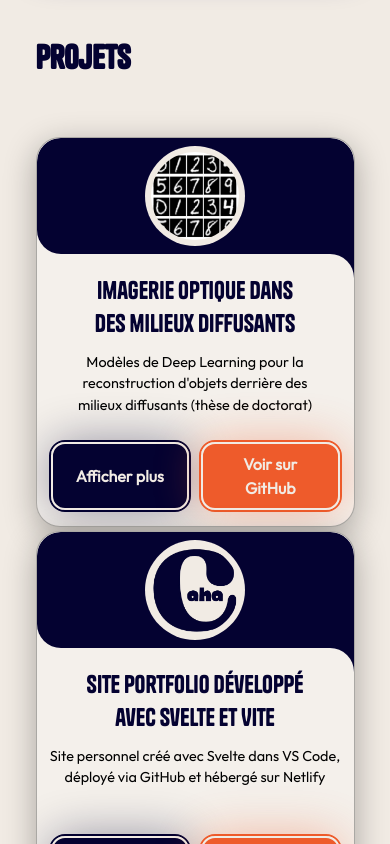
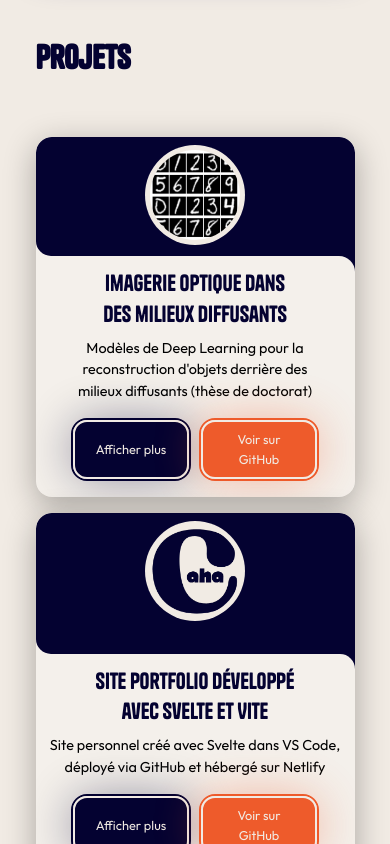
Before and after one commit to cesaraha/personal-website, a SvelteKit app: page / in a window 390 px wide. Shown: the part 3540-4384 px from the top of the page. Built offline with nearby package versions, Linux system fonts and the light colour scheme.

Commit message:
Update Cards.svelte
Made changes in responsiveness, appearance, spaces, etc

```diff
--- a/src/components/Cards.svelte
+++ b/src/components/Cards.svelte
@@ -79,7 +79,6 @@
 			closeModal();
 		}
 	}
-
 </script>
 
 <svelte:window on:keydown={handleKeydown} />
@@ -352,13 +351,21 @@
 		tabindex="-1"
 	>
 		<div class="modal-content">
-    <button
-      class="modal-close"
-      on:click={closeModal}
-      aria-label="Close modal"
+			<button class="modal-close" on:click={closeModal} aria-label="Close modal">
+				<svg
+					width="24"
+					height="24"
+					viewBox="0 0 24 24"
+					fill="none"
+					xmlns="http://www.w3.org/2000/svg"
 				>
-      <svg width="24" height="24" viewBox="0 0 24 24" fill="none" xmlns="http://www.w3.org/2000/svg">
-        <path d="M18 6L6 18M6 6L18 18" stroke="currentColor" stroke-width="2" stroke-linecap="round" stroke-linejoin="round"/>
+					<path
+						d="M18 6L6 18M6 6L18 18"
+						stroke="currentColor"
+						stroke-width="2"
+						stroke-linecap="round"
+						stroke-linejoin="round"
+					/>
 				</svg>
 			</button>
 
@@ -383,35 +390,36 @@
 		flex-wrap: wrap;
 		justify-content: center;
 		align-items: stretch;
-		gap: var(--spacing3);
+		gap: clamp(var(--spacing2), 3vw, var(--spacing3));
 	}
+
 	.card-group,
 	.card > * {
 		flex: 1;
-		min-width: 250px;
+		width: 100%;
 	}
+
 	.card-link-wrapper {
 		display: flex;
 		text-decoration: none;
 		color: inherit;
-		flex: 1 1 320px;
-		max-width: 320px;
+		flex: 1 1 calc(33% - var(--spacing3));
+		max-width: calc(33% - var(--spacing3));
+		min-width: 280px;
 	}
 	.card {
 		width: 100%;
-		min-height: 450px;
+		min-height: clamp(300px, 40vh, 400px);
 		background: hsl(from var(--bg-color) h s calc(l + 2));
-		border: 1px solid hsl(from var(--text-color) h s calc(l - 20) / 0.3);
-		border-radius: var(--spacing3);
+		border-radius: clamp(var(--spacing2), 2vw, var(--spacing3));
 		transition: all 0.3s ease;
 		backdrop-filter: blur(var(--spacing2));
 		box-shadow: 0 8px 32px rgba(0, 0, 0, 0.3);
 		overflow: hidden;
-		gap: var(--spacing2);
+		gap: clamp(var(--spacing1), 2vw, var(--spacing2));
 		display: flex;
-		align-items: center;
-		justify-content: center;
-		flex-wrap: wrap;
+		flex-direction: column;
+		justify-content: space-between;
 	}
 	.card:hover {
 		transform: scale(1.02);
@@ -419,18 +427,16 @@
 		border-color: var(--text-color);
 		box-shadow: 0 var(--spacing2) var(--spacing4) rgba(0, 0, 0, 0.4);
 	}
-	.image-content,
-	.card-content {
+
+	.image-content {
 		display: flex;
 		flex-direction: column;
 		align-items: center;
-		padding: var(--spacing3) var(--spacing3);
+		position: relative;
+		height: clamp(130px, 20vh, 180px);
+		padding: clamp(var(--spacing1), 3vw, var(--spacing2)) 0;
 		z-index: 1000;
-	}
-	.image-content {
-		position: relative;
-		row-gap: var(--spacing2);
-		padding: var(--spacing2) 0;
+		flex-shrink: 0;
 	}
 	.overlay {
 		position: absolute;
@@ -439,29 +445,31 @@
 		width: 100%;
 		height: 100%;
 		background-color: var(--text-color);
-		border-radius: var(--spacing3) var(--spacing3) 0 var(--spacing3);
+		border-radius: clamp(calc(var(--spacing2) - 1px), calc(2vw - 1px), calc(var(--spacing3) - 1px))
+			clamp(calc(var(--spacing2) - 1px), calc(2vw - 1px), calc(var(--spacing3) - 1px)) 0
+			clamp(calc(var(--spacing2) - 1px), calc(2vw - 1px), calc(var(--spacing3) - 1px));
 	}
 	.overlay::before,
 	.overlay::after {
 		content: '';
 		position: absolute;
 		right: 0;
-		bottom: -40px;
-		height: 40px;
-		width: 40px;
+		bottom: max(-25px, -4vw);
+		height: min(25px, 4vw);
+		width: min(25px, 4vw);
 		background-color: var(--text-color);
 	}
 	.overlay::after {
-		border-radius: 0 var(--spacing3) 0 0;
+		border-radius: 0 clamp(var(--spacing2), 2vw, var(--spacing3)) 0 0;
 		background-color: hsl(from var(--bg-color) h s calc(l + 2));
 	}
 	.card-image {
 		position: relative;
-		width: 150px;
-		height: 150px;
+		width: clamp(100px, 15vw, 150px);
+		height: clamp(100px, 15vw, 150px);
 		border-radius: 50%;
 		background-color: var(--bg-color);
-		padding: 2px;
+		padding: 1px;
 		z-index: 1;
 	}
 	.card-image .card-img {
@@ -475,33 +483,47 @@
 		display: flex;
 		flex-direction: column;
 		align-items: center;
-		padding: 0 var(--spacing1) var(--spacing1) var(--spacing1);
+		padding: 0 clamp(var(--spacing1), 2vw, var(--spacing2))
+			clamp(var(--spacing2), 3vw, var(--spacing3)) clamp(var(--spacing1), 2vw, var(--spacing2));
 		text-align: center;
 		flex-grow: 1;
-		height: var(--spacing7);
+		width: 100%;
+		box-sizing: border-box;
+		justify-content: space-between;
+		z-index: 1000;
 	}
 	.card-title {
 		color: var(--text-color);
-		align-items: flex-start;
-		min-height: 70px;
+		margin-bottom: clamp(var(--spacing1), 2vw, var(--spacing2));
+		padding: 0;
+		min-height: auto;
+		flex-shrink: 0;
 	}
 	.card-text {
-		font: var(--p);
 		color: hsl(from var(--text-color) h s calc(l - 15));
 		flex-grow: 1;
-		margin: var(--spacing1) var(--spacing1) var(--spacing2) var(--spacing1);
+		margin: 0 clamp(var(--spacing0), 1.25vw, var(--spacing1))
+			clamp(var(--spacing2), 3vw, var(--spacing3)) clamp(var(--spacing0), 1.25vw, var(--spacing1));
 		display: -webkit-box;
 		-webkit-box-orient: vertical;
 		text-overflow: ellipsis;
-		min-height: 72px;
+		min-height: auto;
+		align-items: flex-start;
 	}
 
 	.button-group {
 		display: flex;
-		gap: var(--spacing1);
+		gap: clamp(var(--spacing1), 2vw, var(--spacing2));
 		width: 100%;
-		margin-bottom: var(--spacing2);
-		padding: 0 var(--spacing1);
+		margin-top: auto;
+		padding: 0;
+		justify-content: center;
+		flex-shrink: 0;
+	}
+	.button-group > * {
+		flex: 1;
+		max-width: 120px;
+		min-width: 80px;
 	}
 
 	/* Modal styles */
@@ -589,64 +611,47 @@
 	}
 
 	/* Responsive design */
-	@media (max-width: 768px) {
+	@media (max-width: 950px) {
 		.card-section {
 			padding: var(--spacing5) var(--spacing3);
 			margin-top: var(--spacing6);
 		}
-		.card-group {
-			gap: var(--spacing3);
+
+		.card-link-wrapper {
+			flex: 1 1 calc(40% - var(--spacing2));
+			max-width: calc(40% - var(--spacing2));
+			min-width: 230px;
 		}
 		.card {
-			min-height: 380px;
-		}
-		.card-image {
-			width: 120px;
-			height: 120px;
-		}
-		.overlay::before,
-		.overlay::after {
-			bottom: -35px;
-			height: 35px;
-			width: 35px;
-		}
-		.image-content {
-			padding: 20px 0;
-		}
-		.card-content {
-			padding: 15px 20px 20px 20px;
+			margin: 0 auto;
 		}
 		.card-title {
-			font-size: 1.5rem;
+			font: 500 clamp(0.65rem, calc(0.1vw + 1rem), 1.95rem)/1.4em var(--ff-primary);
 		}
 		.card-text {
-			font-size: 0.9rem;
+			font: clamp(0.45rem, 0.70rem, 1rem)/1.5em var(--ff-secondary);
+		}
+		.link-blue-btn,
+		.link-accent-btn {
+			font: clamp(0.45rem, 0.75rem, 1rem)/1.5em var(--ff-secondary);
 		}
 	}
-	@media (max-width: 480px) {
+	@media (max-width: 600px) {
 		.card-section {
 			margin: var(--spacing4) auto;
 			padding: 0 var(--spacing2);
 		}
 
 		.card-group {
-			gap: var(--spacing0);
+			gap: var(--spacing2);
 		}
-
+		.card-link-wrapper {
+			flex: 1 1 100%;
+			max-width: 100%;
+			min-width: 240px;
+		}
 		.card {
 			min-height: 360px;
-		}
-
-		.card-image {
-			width: 100px;
-			height: 100px;
-		}
-
-		.overlay::before,
-		.overlay::after {
-			bottom: -30px;
-			height: 30px;
-			width: 30px;
 		}
 
 		.image-content {
@@ -658,15 +663,15 @@
 		}
 
 		.card-title {
-			font-size: 1.5rem;
+			font: 500 clamp(0.65rem, 1.375rem, 1.95rem)/1.4em var(--ff-primary);
+			padding: 0 var(--spacing2);
 		}
-
 		.card-text {
-			font-size: 0.9rem;
+			font: clamp(0.45rem, 0.9rem, 1rem)/1.5em var(--ff-secondary);
 		}
-
-		.card-link-wrapper {
-			flex: 1 1 280px;
+		.link-blue-btn,
+		.link-accent-btn {
+			font: clamp(0.45rem, 0.8rem, 1rem)/1.5em var(--ff-secondary);
 		}
 	}
 </style>
```
Lines whose indentation alone changed are shown as unchanged.
